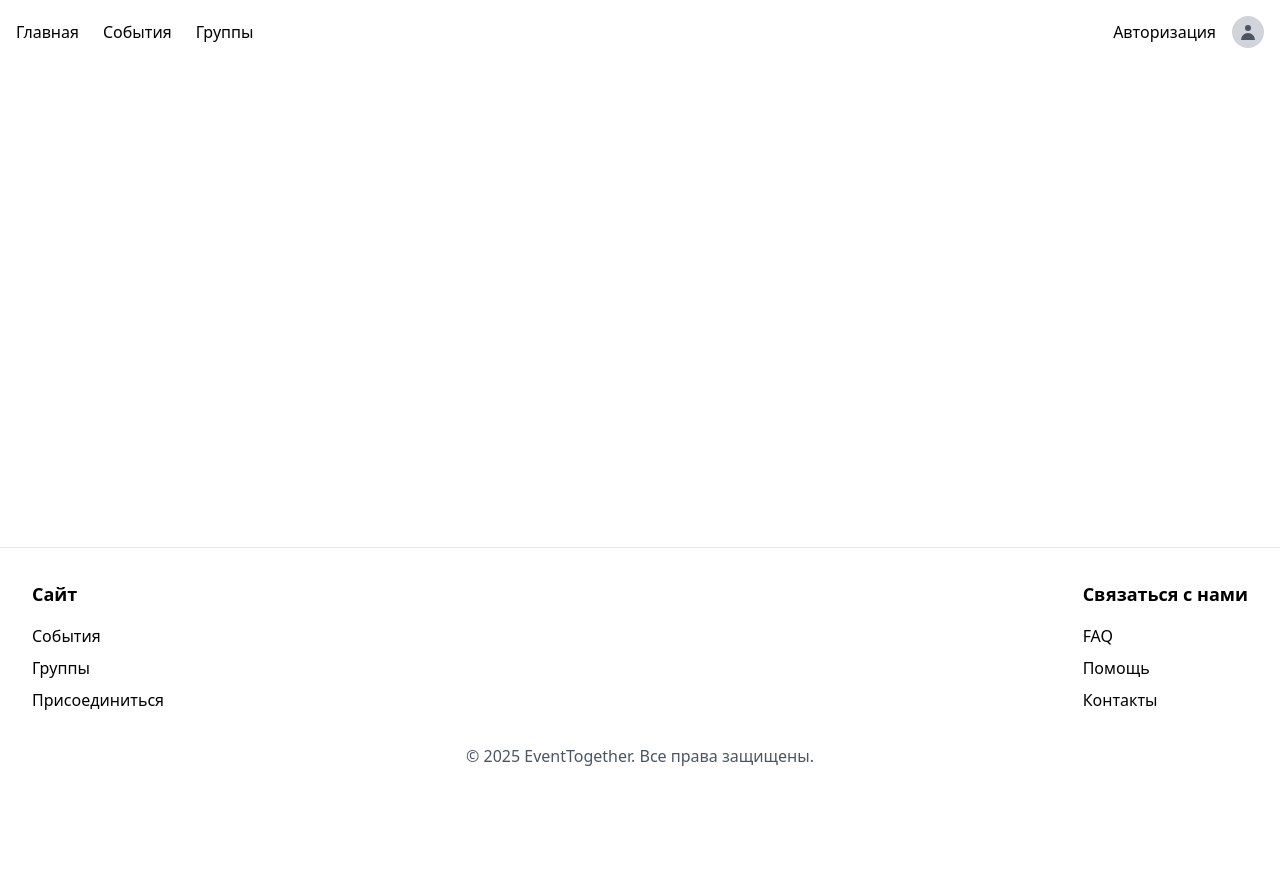
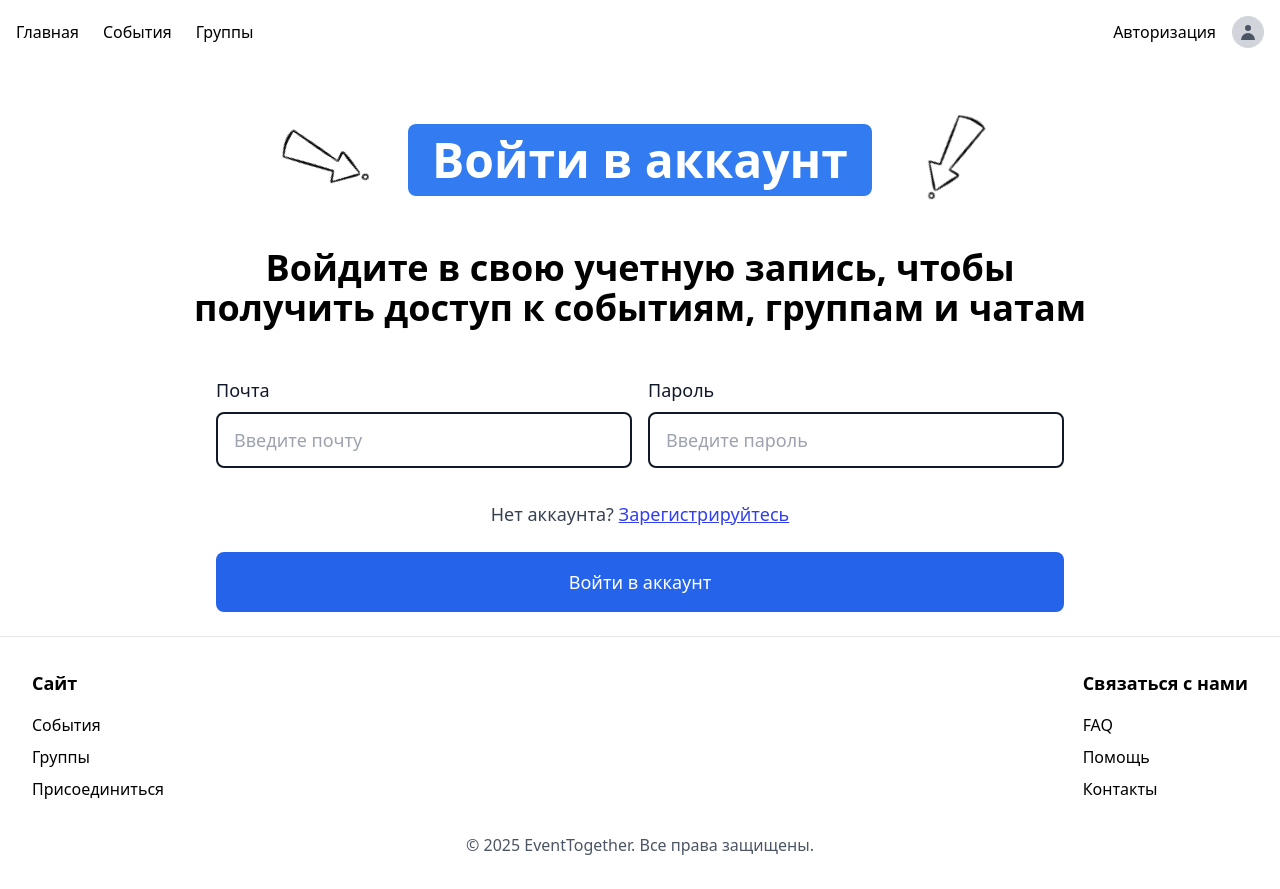
Before and after one commit to sinveria/event-together, a React (Vite) app in the folder frontend/: page /login in a window 1280 px wide. Before the commit the page ends 800 px from the top, so only its background shows below. Built offline with nearby package versions, Linux system fonts and the light colour scheme; the HTML template or start-up script is replaced by a standard one.

Commit message:
implemented the login form

```diff
--- a/frontend/src/App.jsx
+++ b/frontend/src/App.jsx
@@ -4,6 +4,7 @@ import Footer from './components/Footer';
 import Home from './pages/Home';
 import Events from './pages/Events';
 import CreateEvent from './pages/CreateEvent';
+import Login from './pages/Login';
 
 function App() {
   return (
@@ -15,6 +16,7 @@ function App() {
             <Route path="/" element={<Home />} />
             <Route path="/events" element={<Events />} />
             <Route path="/create-event" element={<CreateEvent />} />
+            <Route path="/login" element={<Login />} />
           </Routes>
         </main>
         <Footer />
--- /dev/null
+++ b/frontend/src/pages/Login.jsx
@@ -0,0 +1,100 @@
+import { Link } from 'react-router-dom';
+import Button from '../components/Button';
+import FormInput from '../components/FormInput';
+import arrowleftlogin from '../assets/img/arrowleftlogin.png';
+import arrowrightlogin from '../assets/img/arrowrightlogin.png';
+import { useState } from 'react';
+
+const Login = () => {
+    const [formData, setFormData] = useState({
+        email: '',
+        password: ''
+    });
+
+    const handleInputChange = (field) => (e) => {
+        setFormData(prev => ({
+            ...prev,
+            [field]: e.target.value
+        }));
+    };
+
+    const handleSubmit = (e) => {
+        e.preventDefault();
+        console.log('Вход:', formData);
+    };
+
+    return (
+        <div className="bg-white">
+            <section className="pt-24">
+                <div className="container mx-auto px-4">
+                    <div className="max-w-4xl mx-auto">
+                        <div className="text-center mb-6">
+                            <div className="flex items-center justify-center gap-4 mb-6">
+                                <img
+                                    src={arrowleftlogin}
+                                    alt="Декоративная стрелка"
+                                    className="w-32 h-32 object-contain"
+                                />
+
+                                <h1 className="text-4xl md:text-5xl font-bold text-white">
+                                    <span className="bg-[#327BF0] px-6 py-3 rounded-lg inline-block">Войти в аккаунт</span>
+                                </h1>
+
+                                <img
+                                    src={arrowrightlogin}
+                                    alt="Декоративная стрелка"
+                                    className="w-32 h-32 object-contain"
+                                />
+                            </div>
+
+                            <p className="text-3xl md:text-4xl font-bold text-black leading-relaxed mb-6">
+                                Войдите в свою учетную запись, чтобы получить доступ к событиям, группам и чатам
+                            </p>
+                        </div>
+
+                        <form onSubmit={handleSubmit} className="bg-white p-6 rounded-lg">
+                            <div className="grid grid-cols-1 md:grid-cols-2 gap-4 mb-6">
+                                <FormInput
+                                    label="Почта"
+                                    placeholder="Введите почту"
+                                    value={formData.email}
+                                    onChange={handleInputChange('email')}
+                                    type="email"
+                                />
+
+                                <FormInput
+                                    label="Пароль"
+                                    placeholder="Введите пароль"
+                                    value={formData.password}
+                                    onChange={handleInputChange('password')}
+                                    type="password"
+                                />
+                            </div>
+
+                            <div className="text-center mb-6">
+                                <p className="text-lg text-gray-700">
+                                    Нет аккаунта?{' '}
+                                    <Link
+                                        to="/register"
+                                        className="text-[#323FF0] hover:text-[#2a35cc] font-medium underline"
+                                    >
+                                        Зарегистрируйтесь
+                                    </Link>
+                                </p>
+                            </div>
+
+                            <Button
+                                type="submit"
+                                className="w-full py-4 text-lg text-white bg-[#323FF0] hover:bg-[#2a35cc] rounded-lg"
+                            >
+                                Войти в аккаунт
+                            </Button>
+                        </form>
+                    </div>
+                </div>
+            </section>
+        </div>
+    );
+};
+
+export default Login;
```
Also changed, not shown: frontend/src/assets/img/arrowrightlogin.png (added).
